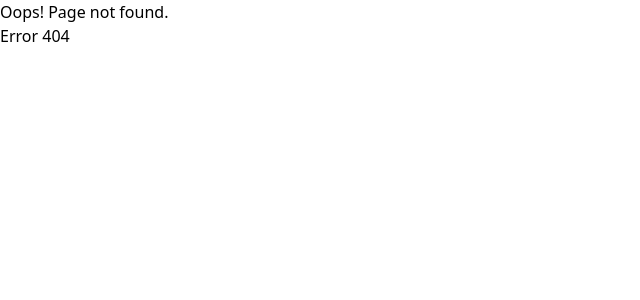
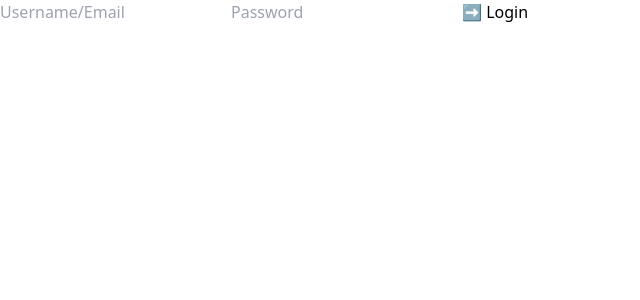
Before and after one commit to estotriramdani/skilvul-react-basic, a React (Vite) app: page /login in a window 1280 px wide. Before the commit this address had no page. Shown: the top 300 px of the page, without its empty margins (0-640 px from the left). Built offline with nearby package versions, Linux system fonts and the light colour scheme.

Commit message:
migrate page login

```diff
--- /dev/null
+++ b/src/hooks/useUserData.jsx
@@ -0,0 +1,18 @@
+import { useState, useEffect } from 'react';
+import { LOGIN_INFO_LOCAL } from '../constants';
+
+export default function useUserData() {
+  const [userData, setUserData] = useState(null);
+
+  useEffect(() => {
+    // dapatkan login info untuk memastikan user tersebut sudah login atau belum
+    const loginLocal = localStorage.getItem(LOGIN_INFO_LOCAL);
+
+    if (loginLocal) {
+      const parsed = JSON.parse(loginLocal);
+      setUserData({ username: parsed.username });
+    }
+  }, []);
+
+  return userData;
+}
--- a/src/main.jsx
+++ b/src/main.jsx
@@ -6,6 +6,7 @@ import './index.css';
 import { createBrowserRouter, RouterProvider } from 'react-router-dom';
 import NotFoundPage from './pages/NotFound.jsx';
 import RootPage from './templates/root.jsx';
+import LoginPage from './pages/Login';
 
 const router = createBrowserRouter([
   {
@@ -19,6 +20,10 @@ const router = createBrowserRouter([
       },
     ],
   },
+  {
+    path: '/login',
+    element: <LoginPage />,
+  },
 ]);
 
 ReactDOM.createRoot(document.getElementById('root')).render(
--- a/src/pages/Home.jsx
+++ b/src/pages/Home.jsx
@@ -1,12 +1,23 @@
 import CustomButton from '../components/CustomButton';
+import { LOGIN_INFO_LOCAL } from '../constants';
+import useUserData from '../hooks/useUserData';
+import { useNavigate } from 'react-router-dom';
 
 const HomePage = () => {
-  const handleLogout = () => {};
+  const userData = useUserData();
+  const navigate = useNavigate();
+
+  const handleLogout = () => {
+    localStorage.removeItem(LOGIN_INFO_LOCAL);
+
+    navigate('/login')
+
+  };
 
   return (
     <div>
       <div>
-        <h1>Your email: {"estolagi@gmail.com"}</h1>
+        <h1>Your info: {userData?.username}</h1>
         <CustomButton onClick={handleLogout}>⬅️ Logout</CustomButton>
       </div>
     </div>
--- /dev/null
+++ b/src/pages/Login.jsx
@@ -0,0 +1,50 @@
+import { useState } from 'react';
+import CustomInput from '../components/CustomInput';
+import CustomButton from '../components/CustomButton';
+import { LOGIN_INFO_LOCAL } from '../constants';
+import { useNavigate } from 'react-router-dom';
+
+const LoginPage = () => {
+  // siapkan state untuk menampung username dan password yang diinputkan oleh user
+  const [username, setUsername] = useState('');
+  const [password, setPassword] = useState('');
+
+  const navigate = useNavigate();
+
+  const handleSubmit = (event) => {
+    event.preventDefault();
+    // TODO: fetch API Login and save the response to localStorage
+
+    // set data login (yang dikirim dari backend di real case) ke localStorage untuk digunakan sebagai authentication. Simpan ke localStorage sebagai string
+    localStorage.setItem(LOGIN_INFO_LOCAL, JSON.stringify({ username, password }));
+
+    // navigate ke halaman `/`
+    navigate('/')
+  };
+
+  return (
+    <div className="flex justify-center items-center p-6">
+      <form onSubmit={handleSubmit}>
+        <CustomInput
+          type="text"
+          placeholder="Username/Email"
+          value={username}
+          onChange={(event) => {
+            setUsername(event.target.value);
+          }}
+        />
+        <CustomInput
+          type="password"
+          placeholder="Password"
+          value={password}
+          onChange={(e) => {
+            setPassword(e.target.value);
+          }}
+        />
+        <CustomButton type="submit">➡️ Login</CustomButton>
+      </form>
+    </div>
+  );
+};
+
+export default LoginPage;
```
